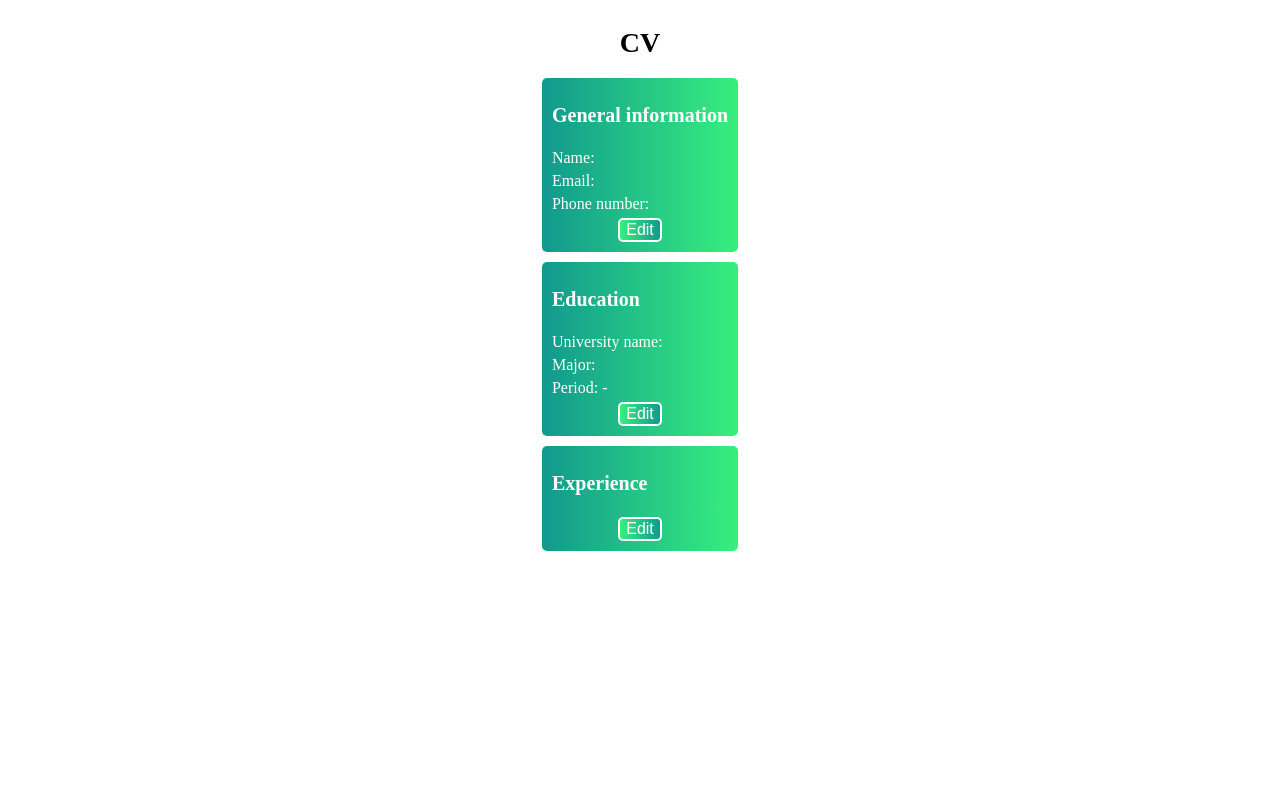
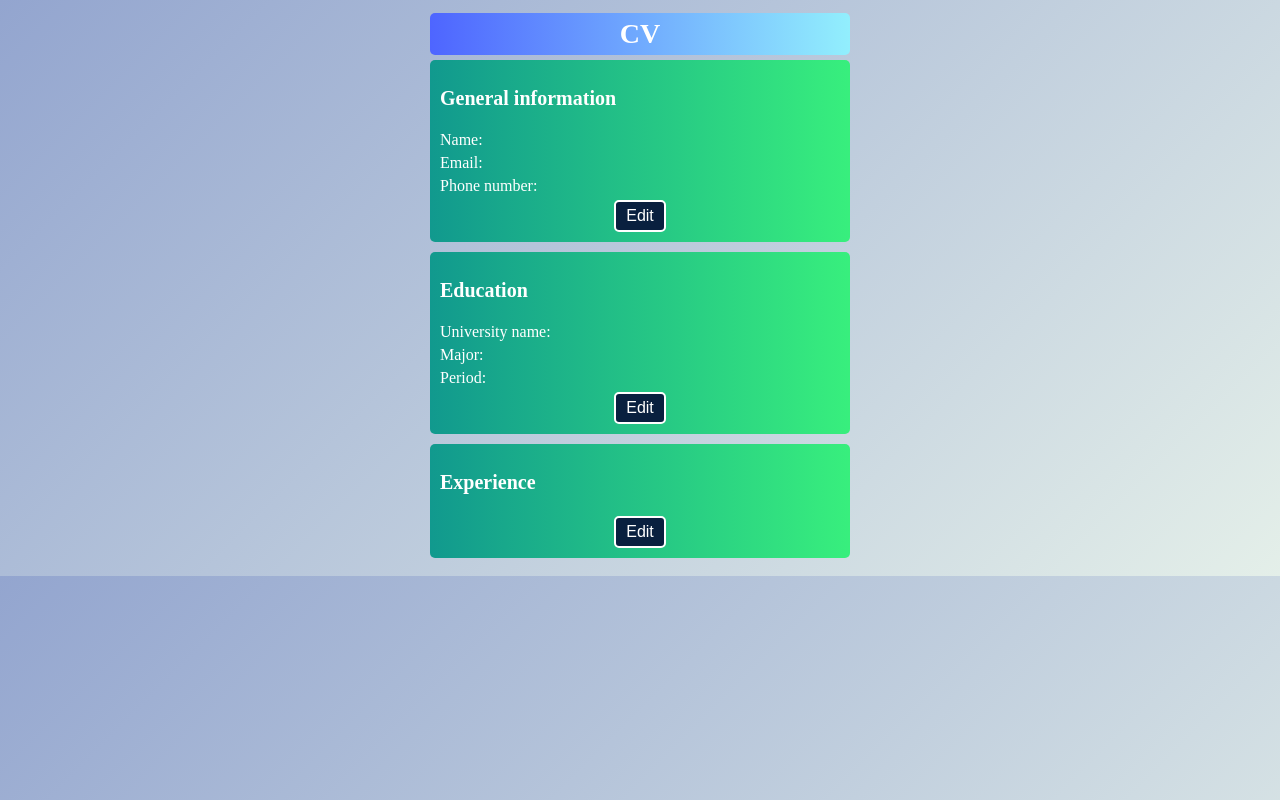
Before and after one commit to Adrian-Koh/odin-cv, a React (Vite) app: page / in a window 1280 px wide. Built offline with nearby package versions, Linux system fonts and the light colour scheme.

Commit message:
Add background colors

```diff
--- a/src/components/Education.jsx
+++ b/src/components/Education.jsx
@@ -38,7 +38,7 @@ export default function Education({ editActive, toggleEdit }) {
             />
           </label>
           <label>
-            Major:{" "}
+            Major:
             <input
               type="text"
               onChange={onMajorChange}
@@ -65,7 +65,10 @@ export default function Education({ editActive, toggleEdit }) {
           <h3>University name: {university.name}</h3>
           <h3>Major: {university.major}</h3>
           <h3>
-            Period: {university.from} - {university.to}
+            Period:
+            {university.from && university.to
+              ? " " + university.from + " - " + university.to
+              : ""}
           </h3>
           <button onClick={toggleEdit}>Edit</button>
         </>
--- a/src/components/ExperienceList.jsx
+++ b/src/components/ExperienceList.jsx
@@ -120,7 +120,10 @@ export default function ExperienceList({ editActive, toggleEdit }) {
               <h3>Position: {experience.position}</h3>
               <h3>Responsibilities: {experience.duties}</h3>
               <h3>
-                Period: {experience.from} - {experience.to}
+                Period:
+                {experience.from && experience.to
+                  ? " " + experience.from + " - " + experience.to
+                  : ""}
               </h3>
             </div>
           ))}
--- a/src/styles/CV.css
+++ b/src/styles/CV.css
@@ -1,9 +1,15 @@
 body {
     display: flex;
     justify-content: center;
+    background: linear-gradient(135deg, #93A5CF, #E4EfE9);
 }
 
 h1 {
     font-size: 28px;
     text-align: center;
+    background: linear-gradient(to right, #4E65FF, #92EFFD);
+    color: white;
+    padding: 5px;
+    border-radius: 5px;
+    margin: 5px;
 }
--- a/src/styles/section.css
+++ b/src/styles/section.css
@@ -8,7 +8,7 @@ h2 {
     font-size: 20px;
 }
 
-h3 {
+h3, label {
     font-weight: 300;
     font-size: 16px;
     margin: 0;
@@ -18,9 +18,11 @@ section {
     background: linear-gradient(to right, var(--blue), var(--green)) ;
     color: white;
     padding: 10px;
+    margin: 5px;
     border-radius: 5px;
     margin-bottom: 10px;
     gap: 5px;
+    width: 400px;
     display: flex;
     flex-direction: column;
 }
@@ -30,8 +32,9 @@ button {
     border: solid 2px white;
     border-radius: 5px;
     font-size: 16px;
-    background: linear-gradient(to right, var(--green), var(--blue));
+    background-color: #09203F;
     align-self: center;
+    padding: 5px 10px;
 }
 
 input, textarea {
@@ -39,6 +42,11 @@ input, textarea {
     color: white;
     border: solid 2px white;
     border-radius: 3px;
+    margin-left: 5px;
+}
+
+input[type="text"], textarea {
+    width: 50%;
 }
 
 .experience {
```
